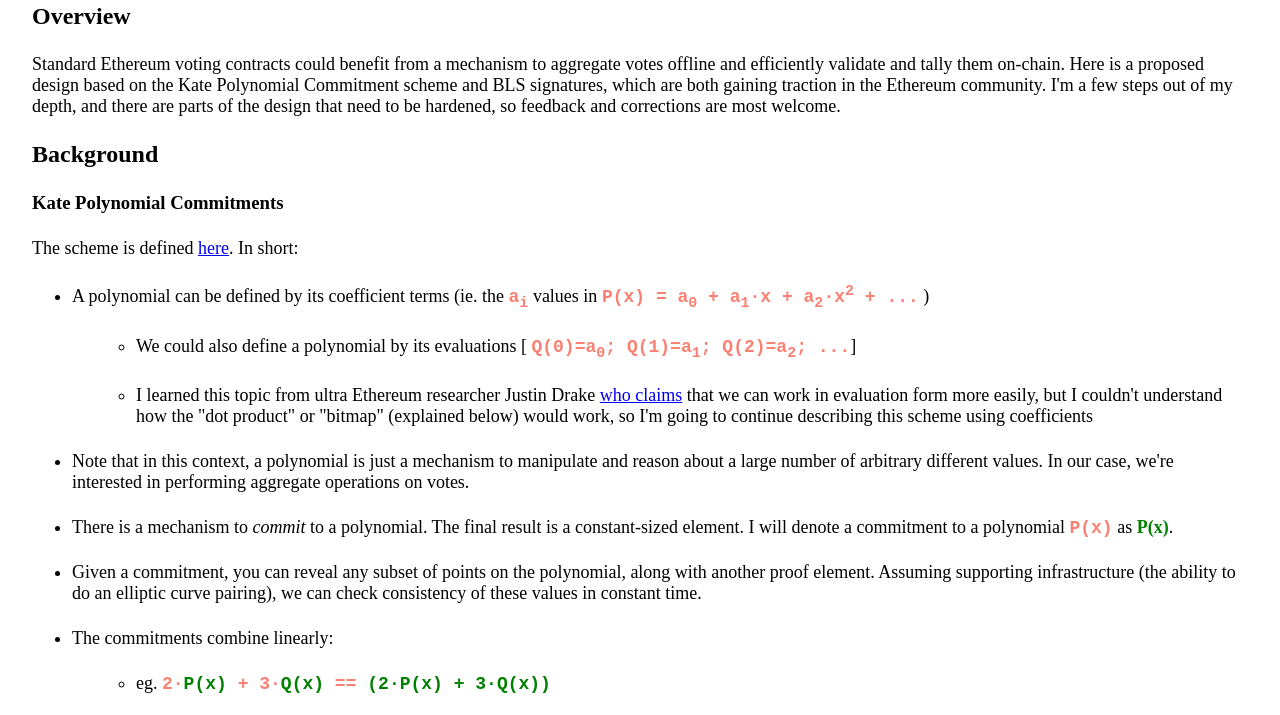
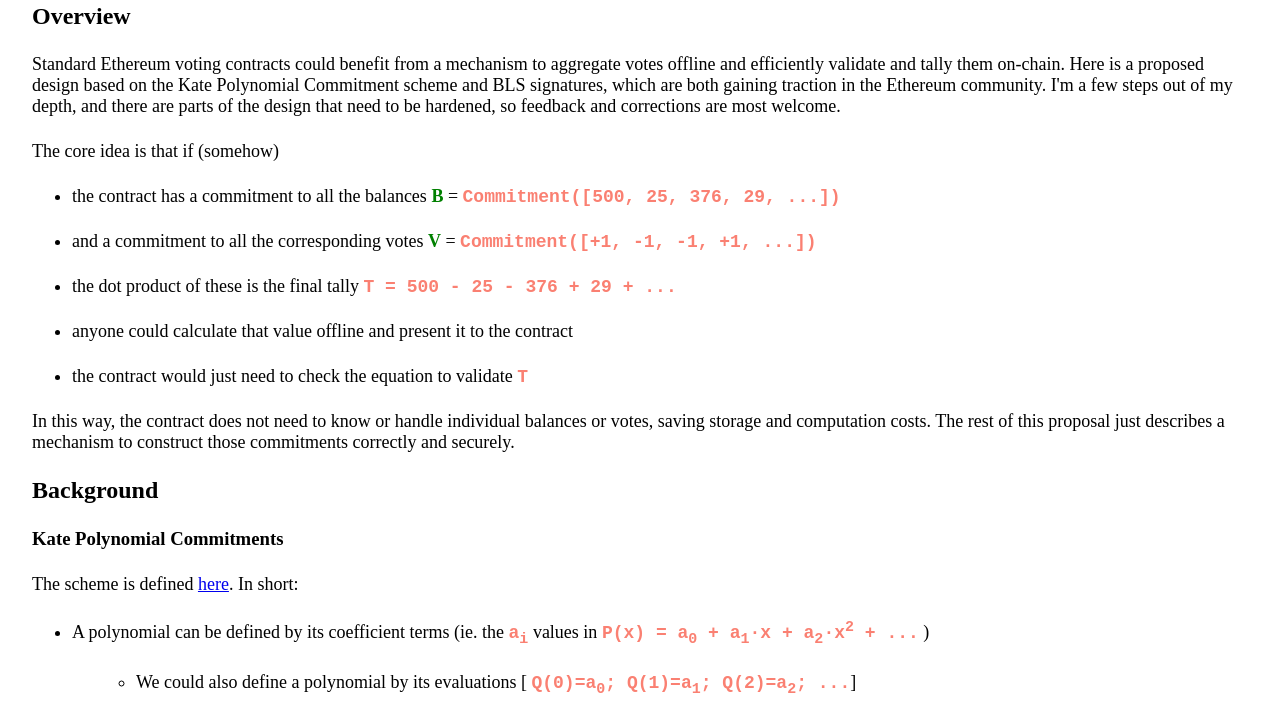
Before and after one commit to nikeshnazareth/vote-aggregation, a plain HTML site: page index.html in a window 1280 px wide. Shown: the part 82-797 px from the top of the page. Drawn offline with Linux system fonts and the light colour scheme.

Commit message:
Add summary paragraph

```diff
--- a/index.html
+++ b/index.html
@@ -10,6 +10,16 @@
 <h1>Ethereum Vote Aggregation</h1>
 <h2>Overview</h2>
 <p>Standard Ethereum voting contracts could benefit from a mechanism to aggregate votes offline and efficiently validate and tally them on-chain. Here is a proposed design based on the Kate Polynomial Commitment scheme and BLS signatures, which are both gaining traction in the Ethereum community. I'm a few steps out of my depth, and there are parts of the design that need to be hardened, so feedback and corrections are most welcome.</p>
+<p>The core idea is that if (somehow)
+<ul>
+<li>the contract has a commitment to all the balances <span class="com">B</span> = <span class="code">Commitment([500, 25, 376, 29, ...])</span></li>
+<li>and a commitment to all the corresponding votes <span class="com">V</span> = <span class="code">Commitment([+1, -1, -1, +1, ...])</span></li>
+<li>the dot product of these is the final tally <span class="code">T = 500 - 25 - 376 + 29 + ...</span></li>
+<li>anyone could calculate that value offline and present it to the contract</li>
+<li>the contract would just need to check the equation to validate <span class="code">T</span></li>
+</ul>
+<p>In this way, the contract does not need to know or handle individual balances or votes, saving storage and computation costs. The rest of this proposal just describes a mechanism to construct those commitments correctly and securely.</p>
+</p>
 <h2>Background</h2>
 <h3>Kate Polynomial Commitments</h3>
 <p>The scheme is defined <a href="https://www.iacr.org/archive/asiacrypt2010/6477178/6477178.pdf">here</a>. In short:</p>
```
